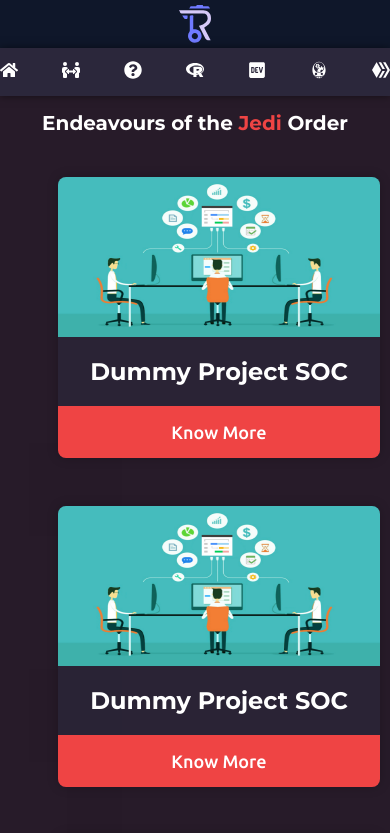
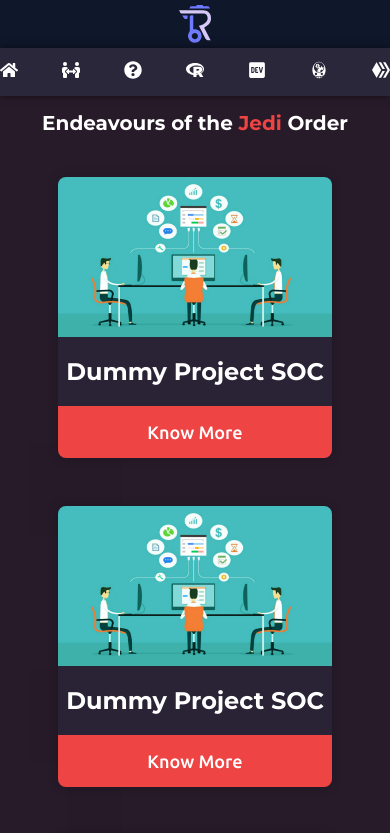
Before and after one commit to ishit16/WnCCPortal, a React (Vite) app: page /projects in a window 390 px wide. Shown: the top 833 px of the page. Built offline with nearby package versions, Linux system fonts and the light colour scheme; no server answers.

Commit message:
Margin fixed on AllProjects page

```diff
--- a/src/components/shared/projectCard.jsx
+++ b/src/components/shared/projectCard.jsx
@@ -5,7 +5,7 @@ import project1 from "../../assets/project1.png";
 function ProjectCard() {
   return (
     <div>
-      <div className="flex flex-col bg-white rounded-lg shadow-md w-full m-6 overflow-hidden sm:w-52 project-card">
+      <div className="flex flex-col bg-white rounded-lg shadow-md w-full my-6 md:mx-6 overflow-hidden sm:w-52 project-card">
         <img src={project1} alt="project1" className="h-40" />
         <h2 className="text-center font-project-heading px-2">
           Dummy Project SOC
--- a/src/pages/landingPage.jsx
+++ b/src/pages/landingPage.jsx
@@ -44,7 +44,7 @@ function LandingPage() {
             const response = await dispatch(loginAction({ params }));
             toast("Logged in Successfully.", {
               position: toast.POSITION.TOP_CENTER,
-              autoClose: 3000,
+              autoClose: 2000,
             });
           } catch (error) {
             toast.error(error);
```
